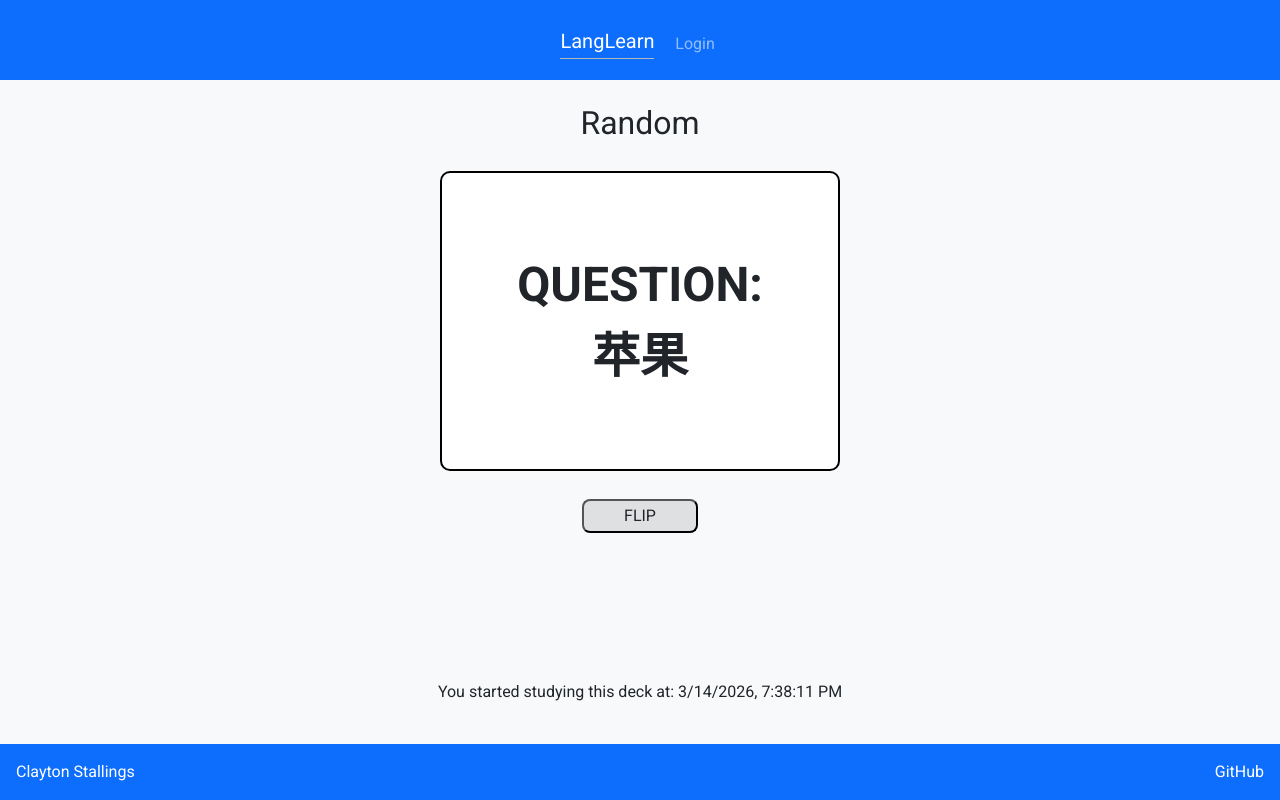
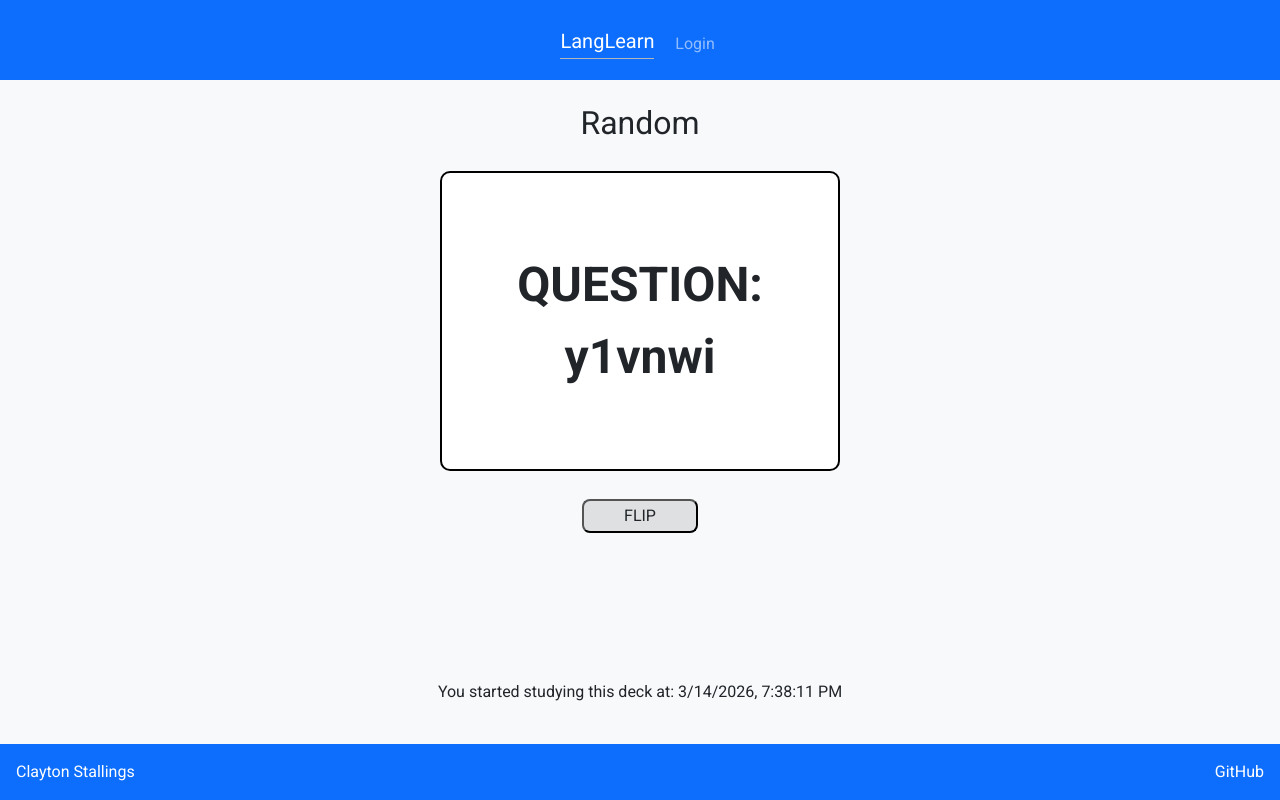
Before and after one commit to crstall4/mystartup, a React (Vite) app: page /study/random in a window 1280 px wide. Built offline with nearby package versions, Linux system fonts and the light colour scheme; no server answers.

Commit message:
made it so the spaced review button is not misleading. i changed it to be a random button, and now i am going to add the real spaced review mode.

```diff
--- a/src/browse/browse.jsx
+++ b/src/browse/browse.jsx
@@ -48,7 +48,7 @@ export function Browse({user, decks, setDecks, refreshDecksFromBackend}) {
     <main className="container-fluid bg-light text-center text-dark d-flex flex-column justify-content-center">
       <div>
       <h1>Decks</h1>
-      <h3><NavLink to="/study/random" className="deck">Spaced Review</NavLink></h3>
+      <h3><NavLink to="/study/random" className="deck">Random Cards</NavLink></h3>
       </div>
 
 
--- a/src/study/study.jsx
+++ b/src/study/study.jsx
@@ -8,7 +8,7 @@ export function Study({user, setScore, decks}) {
   const activeDeck = !isRandomMode ? decks.find(deck => `${deck.id}` === `${studyTarget}`) : null;
 
   const [isFlipped, setIsFlipped] = React.useState(false);
-  const [card, setCard] = React.useState({question: "苹果", answer: "apple"});
+  const [card, setCard] = React.useState({question: Math.random().toString(36).substring(7), answer: Math.random().toString(36).substring(7)});
   const [cardIndex, setCardIndex] = React.useState(0);
   const [studyStartTime, setStudyStartTime] = React.useState('Loading...');
 
```
